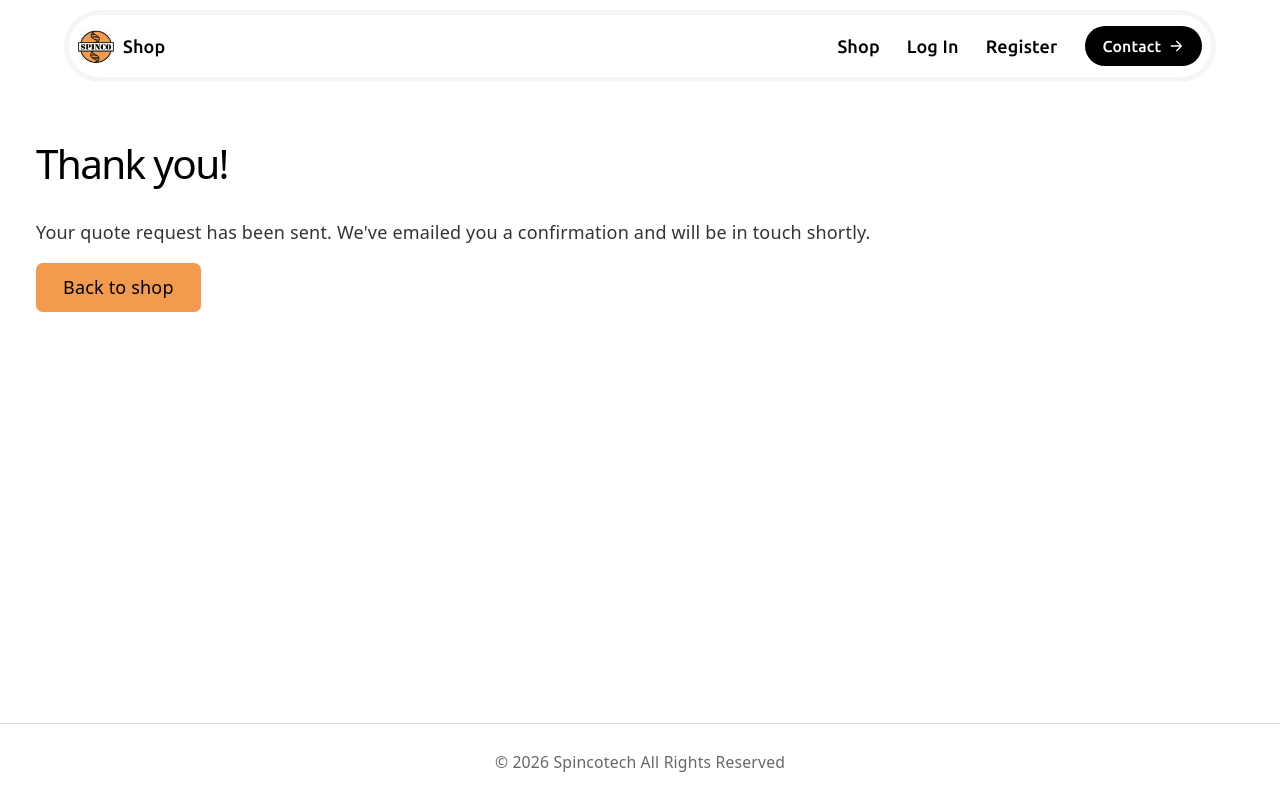
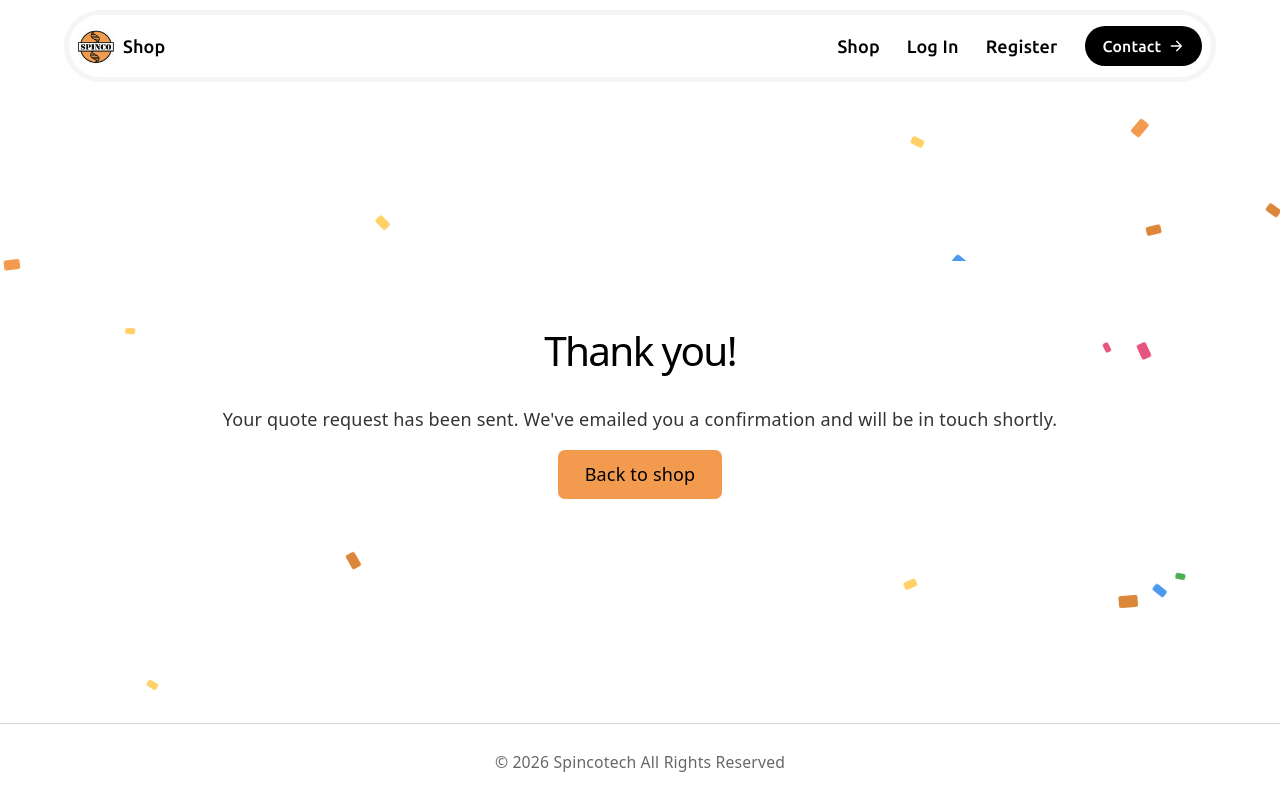
Before and after one commit to GreeseGilbertVijay/ShopSpinco, a Next.js app: page /thank-you in a window 1280 px wide. Built offline with nearby package versions, Linux system fonts and the light colour scheme; no server answers.

Commit message:
new quote form changes

```diff
--- a/src/app/dashboard/submissions/page.tsx
+++ b/src/app/dashboard/submissions/page.tsx
@@ -14,6 +14,7 @@ const FREEZE_DRYER_LIST_FIELDS: (keyof Omit<FreezeDryerDetails, 'comments'>)[] =
   'currentSetup',
   'expectedUsage',
   'purchaseTimeline',
+  'primaryApplicationField',
 ];
 
 function formatFreezeDryerDetails(details?: FreezeDryerDetails) {
--- a/src/app/globals.css
+++ b/src/app/globals.css
@@ -121,3 +121,30 @@ code {
 .success {
   color: #4caf50;
 }
+
+@keyframes confetti-fall {
+  0% {
+    transform: translate3d(0, -10vh, 0) rotate(0deg);
+    opacity: 0;
+  }
+  10% {
+    opacity: 1;
+  }
+  90% {
+    opacity: 1;
+  }
+  100% {
+    transform: translate3d(var(--confetti-drift), 110vh, 0) rotate(var(--confetti-spin));
+    opacity: 0;
+  }
+}
+
+.confetti-piece {
+  position: absolute;
+  top: -40px;
+  border-radius: 2px;
+  animation-name: confetti-fall;
+  animation-timing-function: linear;
+  animation-iteration-count: infinite;
+  will-change: transform, opacity;
+}
--- a/src/app/thank-you/page.tsx
+++ b/src/app/thank-you/page.tsx
@@ -1,8 +1,65 @@
 import Link from 'next/link';
+import type { CSSProperties } from 'react';
+
+const CONFETTI_COLORS = ['#f29a4e', '#dc8639', '#4caf50', '#4c9aef', '#e75480', '#ffd166'];
+
+function seededRandom(seed: number) {
+  const x = Math.sin(seed * 999) * 10000;
+  return x - Math.floor(x);
+}
+
+function makeConfetti(count: number, sideStart: number, sideRange: number, keyPrefix: string) {
+  return Array.from({ length: count }, (_, i) => {
+    const r1 = seededRandom(i * 7 + sideStart + 1);
+    const r2 = seededRandom(i * 13 + sideStart + 2);
+    const r3 = seededRandom(i * 17 + sideStart + 3);
+    const r4 = seededRandom(i * 23 + sideStart + 4);
+    const r5 = seededRandom(i * 29 + sideStart + 5);
+    const r6 = seededRandom(i * 31 + sideStart + 6);
+
+    return {
+      key: `${keyPrefix}-${i}`,
+      left: sideStart + r1 * sideRange,
+      delay: r2 * 6,
+      duration: 5 + r3 * 4,
+      color: CONFETTI_COLORS[Math.floor(r4 * CONFETTI_COLORS.length)],
+      drift: (r5 - 0.5) * 140,
+      size: 6 + r6 * 6,
+      rotate: 180 + r5 * 540,
+    };
+  });
+}
+
+const confettiPieces = [
+  ...makeConfetti(14, 0, 30, 'l'),
+  ...makeConfetti(14, 70, 30, 'r'),
+];
 
 export default function ThankYou() {
   return (
-    <div className="max-w-[960px] p-8 text-left bg-white text-black rounded-lg">
+    <div className="relative w-full flex-1 flex items-center justify-center overflow-hidden py-16">
+      <div className="pointer-events-none absolute inset-0 overflow-hidden">
+        {confettiPieces.map((piece) => (
+          <span
+            key={piece.key}
+            className="confetti-piece"
+            style={
+              {
+                left: `${piece.left}%`,
+                width: `${piece.size}px`,
+                height: `${piece.size * 1.6}px`,
+                backgroundColor: piece.color,
+                animationDelay: `${piece.delay}s`,
+                animationDuration: `${piece.duration}s`,
+                '--confetti-drift': `${piece.drift}px`,
+                '--confetti-spin': `${piece.rotate}deg`,
+              } as CSSProperties
+            }
+          />
+        ))}
+      </div>
+
+      <div className="relative z-10 max-w-[960px] mx-auto p-8 text-center bg-white text-black rounded-lg flex flex-col items-center">
         <h1 className="text-4xl font-bold text-black!">Thank you!</h1>
         <p className="text-black/80">
           Your quote request has been sent. We&apos;ve emailed you a confirmation and will be in touch shortly.
@@ -14,5 +71,6 @@ export default function ThankYou() {
           Back to shop
         </Link>
       </div>
+    </div>
   );
 }
--- a/src/lib/api.ts
+++ b/src/lib/api.ts
@@ -51,6 +51,7 @@ export interface FreezeDryerDetails {
   currentSetup: string[];
   expectedUsage: string[];
   purchaseTimeline: string[];
+  primaryApplicationField: string[];
   comments: string;
 }
 
--- a/src/lib/freezeDryerDetails.ts
+++ b/src/lib/freezeDryerDetails.ts
@@ -8,6 +8,7 @@ export const FREEZE_DRYER_LIST_FIELDS = [
   'currentSetup',
   'expectedUsage',
   'purchaseTimeline',
+  'primaryApplicationField',
 ] as const;
 
 export function cleanFreezeDryerDetails(details: unknown): FreezeDryerDetails | undefined {
--- a/src/lib/invoice.ts
+++ b/src/lib/invoice.ts
@@ -9,6 +9,7 @@ const FREEZE_DRYER_LIST_FIELDS = [
   'currentSetup',
   'expectedUsage',
   'purchaseTimeline',
+  'primaryApplicationField',
 ] as const;
 
 export interface InvoiceCustomer {
--- a/src/models/Quote.ts
+++ b/src/models/Quote.ts
@@ -13,6 +13,7 @@ export interface FreezeDryerDetails {
   currentSetup: string[];
   expectedUsage: string[];
   purchaseTimeline: string[];
+  primaryApplicationField: string[];
   comments: string;
 }
 
@@ -44,6 +45,7 @@ const freezeDryerDetailsSchema = new Schema<FreezeDryerDetails>(
     currentSetup: { type: [String], default: [] },
     expectedUsage: { type: [String], default: [] },
     purchaseTimeline: { type: [String], default: [] },
+    primaryApplicationField: { type: [String], default: [] },
     comments: { type: String, default: '', trim: true },
   },
   { _id: false }
```
Also changed, not shown: src/app/shop/[id]/checkout/checkout-client.tsx (+32 -56 lines). Lines whose indentation alone changed are shown as unchanged.
